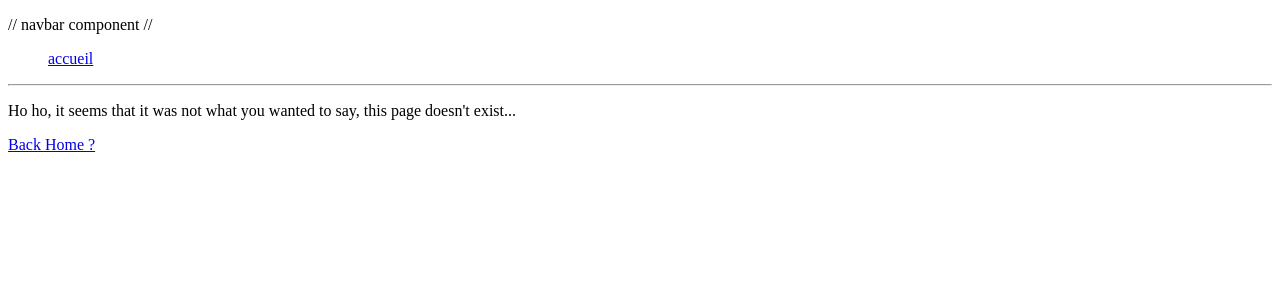
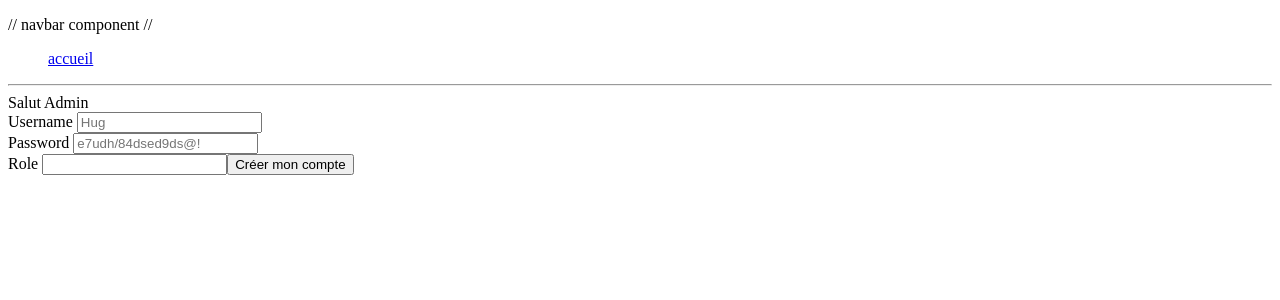
Before and after one commit to hugohebbinckuys/box-certificative_2.0, a Vue app in the folder frontend/: page /admin in a window 1280 px wide. Shown: the top 300 px of the page. Built offline with nearby package versions, Linux system fonts and the light colour scheme.

Commit message:
new inscriptions from adminPage, not achieved yet

```diff
--- a/frontend/src/router.js
+++ b/frontend/src/router.js
@@ -5,12 +5,14 @@ import Login from "./views/Login.vue";
 import Student from "./views/student/student.vue"
 import { useStudentStore } from "./store/store";
 import NotFound from "./views/NotFound.vue";
+import AdminPage from "./views/admin/AdminPage.vue";
 
 const routes = [
     {path: "/", name:"Home", component: Home},
     {path: "/register", name: 'Register', component: Register},
     {path: "/login", name: 'Login', component: Login},
     {path: "/student", name: 'Student', component: Student, meta:{requiredAuth:true}},
+    {path: "/admin", name:AdminPage, component: AdminPage, meta:{requiredSuperAuth:false}},
     {path: "/:pathMath(.*)*", name:NotFound, component: NotFound} // vue lit les routes a la suite donc ca c si l'user rentre une route qui n'existe pas
 ]
 
@@ -21,13 +23,21 @@ const router = createRouter({
 
 router.beforeEach((to, from, next) => {
     const studentStore = useStudentStore()
+
+    if (studentStore.isAdmin){
+        console.log("\n -ADMIN connecté- \n\n")
+    }
     if (studentStore.isConnected){
-        console.log("\n -utilisateur connecté- \n")
+        console.log("\n -utilisateur connecté- \n\n")
     }
     else {
         console.log("\n -utilisateur déconnecté- \n\n")
     }
 
+    if (to.meta.requiredSuperAuth && !studentStore.isAdmin){
+        console.log(to.name, " page : l'utilisateur n'est pas administrateur : redirect vers Login page\n")
+        return next('Login')
+    }
     if (to.meta.requiredAuth && !studentStore.isConnected){
         console.log(to.name, " page : l'utilisateur n'est pac connecté : redirect vers Login page\n")
         return next('Login')
--- a/frontend/src/store/store.js
+++ b/frontend/src/store/store.js
@@ -4,12 +4,14 @@ import { ref, computed } from "vue";
 export const useStudentStore = defineStore('student', () => {
     //states
     const state = ref({
-        isConnected: sessionStorage.getItem("userIsConnected") === 'true'
+        isConnected: sessionStorage.getItem("userIsConnected") === 'true',
+        isAdmin: sessionStorage.getItem("userIsAdmin") === "true"
     })
 
     //getter
 
     const isConnected = computed(() => state.value.isConnected)
+    const isAdmin = computed(() => state.value.isAdmin)
 
     //action
     const connect = () => {
@@ -19,12 +21,21 @@ export const useStudentStore = defineStore('student', () => {
     const disconnect = () => {
         state.value.isConnected = false
         sessionStorage.setItem("userIsConnected", 'false')
+        state.value.isAdmin = false
+        sessionStorage.setItem("userIsAdmin", "false")
+    }
+
+    const connectAsAdmin = () => {
+        state.value.isAdmin = true
+        sessionStorage.setItem("userIsAdmin", "true")
     }
 
     return {
         state,
         isConnected,
+        isAdmin,
         connect,
         disconnect,
+        connectAsAdmin,
     }
 })
--- /dev/null
+++ b/frontend/src/views/admin/AdminPage.vue
@@ -0,0 +1,44 @@
+<script setup>
+import { ref } from "vue"
+
+const username = ref("")
+const password = ref("")
+const role = ref("")
+
+const createUser = async () => {
+    try {
+        // console.log("est ce que on passe par ici ? ")
+        const data = {
+            username: username.value,
+            password: password.value,
+            role: role.value,
+        }
+        console.log("envoie des informations suivantes : ", data)
+        const response = await axios.post("http://127.0.0.1:5000/createUser", data)
+        console.log("user : ", username.value, "créé")
+        router.push('/admin')
+    } catch (error) {
+        console.error("erreur lors de la création de l'utilisateur ", username.value)
+        alert("le nom d'utilisateur existe deja")
+    }
+}
+
+</script>
+
+<template>
+    Salut Admin
+    <form action="" method="post">
+        <label for="username"> Username </label>
+        <input type="text" v-model="username" id="username" placeholder="Hug"> <br>
+        <label for="password"> Password </label>
+        <input type="password" v-model="password" id="password" placeholder="e7udh/84dsed9ds@!"> <br>
+        <label for="role"> Role </label>
+        <!-- <select id="role" v-model="role">
+            <option value="student">student</option>
+            <option value="teacher">teacher</option>
+            <option value="admin">admin</option>
+        </select> <br> -->
+        <input type="text" v-model="role">
+        <input type="submit" @click.prevent="createUser()" value="Créer mon compte">
+    </form>
+</template>
```
Also changed, not shown: 1 other file (tests, documents, lock files or other folders).
